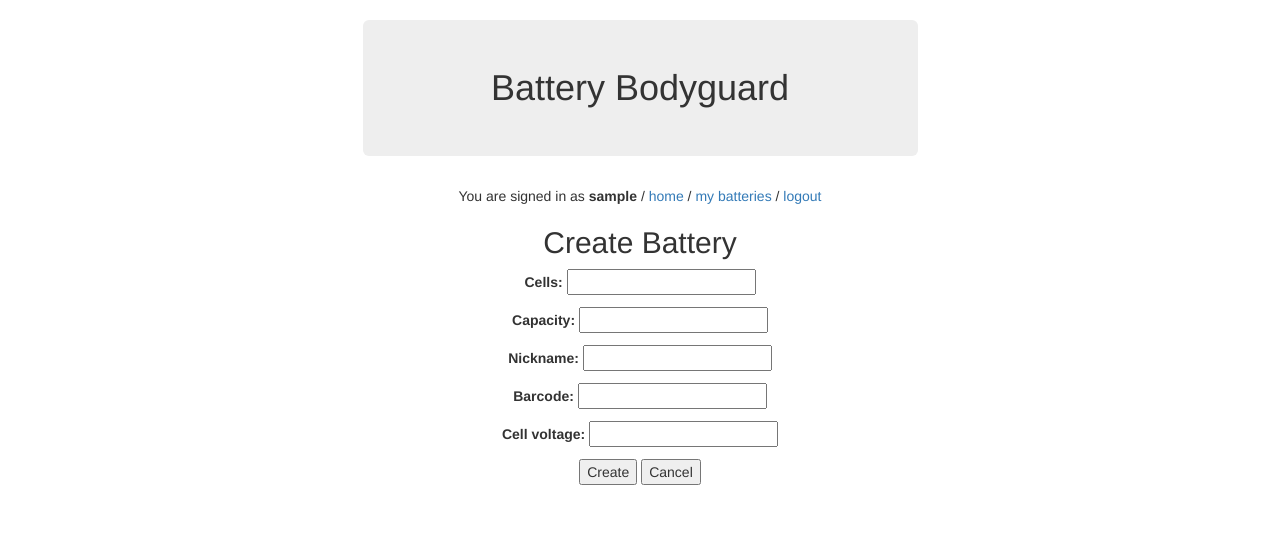
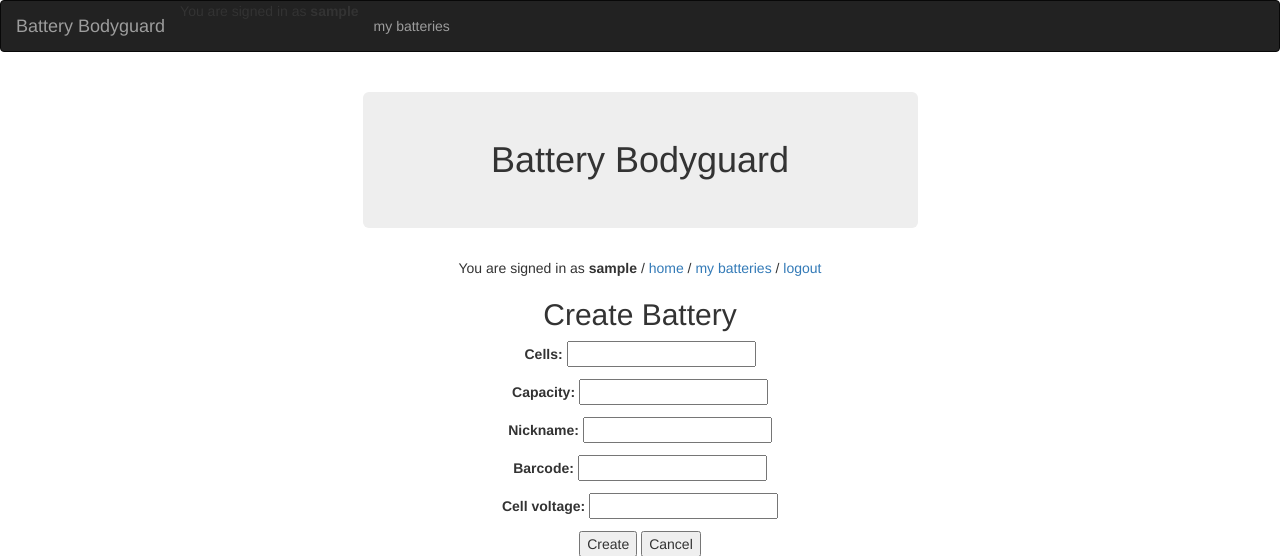
Before and after one commit to scottessner/batterybodyguard, a Django app: page /batteries/add/ in a window 1280 px wide. Shown: the top 556 px of the page. Run offline with Django 3.2, Linux system fonts and the light colour scheme; the visitor is signed in with stand-in values (Sample User, id 1); some libraries are stand-ins or nearby versions.

Commit message:
Basic Navbar CSS

```diff
--- a/templates/base.html
+++ b/templates/base.html
@@ -8,8 +8,33 @@
     <link href="/static/bootstrap/css/bootstrap.min.css" rel="stylesheet">
 </head>
 <body>
-<div class="container">
 
+    <nav class="navbar navbar-inverse">
+        <div class="container-fluid">
+            <div class="navbar-header">
+                <button type="button" class="navbar-toggle collapsed" data-toggle="collapse" data-target="bbg-navbar-collapse" aria-expanded="false">
+                    <span class="sr-only">Toggle Navigation</span>
+                    <span class="icon-bar"></span>
+                    <span class="icon-bar"></span>
+                    <span class="icon-bar"></span>
+                </button>
+                <a class="navbar-brand" href="#">Battery Bodyguard</a>
+            </div>
+            <div class="collapse navbar-collapse" id="bbg-navbar-collapse">
+                <ul class="nav navbar-nav">
+                    {% if user.is_authenticated %}
+                        <li>You are signed in as <strong>{{ user.username }}</strong></li>
+                        <li><a href="{% url 'battery-list' %}">my batteries</a></li>
+                    {% else %}
+                        <li><a href="{% url 'login' %}">Login</a></li>
+                        <li><a href="{% url 'signup' %}">Signup</a></li>
+                    {% endif %}
+                </ul>
+            </div>
+
+        </div>
+    </nav>
+    <div class="container">
     <div class="row">
         <div class="col-md-6 col-md-offset-3">
             <div class="text-center">
@@ -23,8 +48,7 @@
                   <a href="{% url 'password' %}">change password</a> {% endcomment %}
                   <a href="{% url 'logout' %}">logout</a>
                 {% else %}
-                  <a href="{% url 'login' %}">login</a> /
-                  <a href="{% url 'signup' %}">signup</a>
+
                 {% endif %}
                 </header>
                 {% block content %}
```
